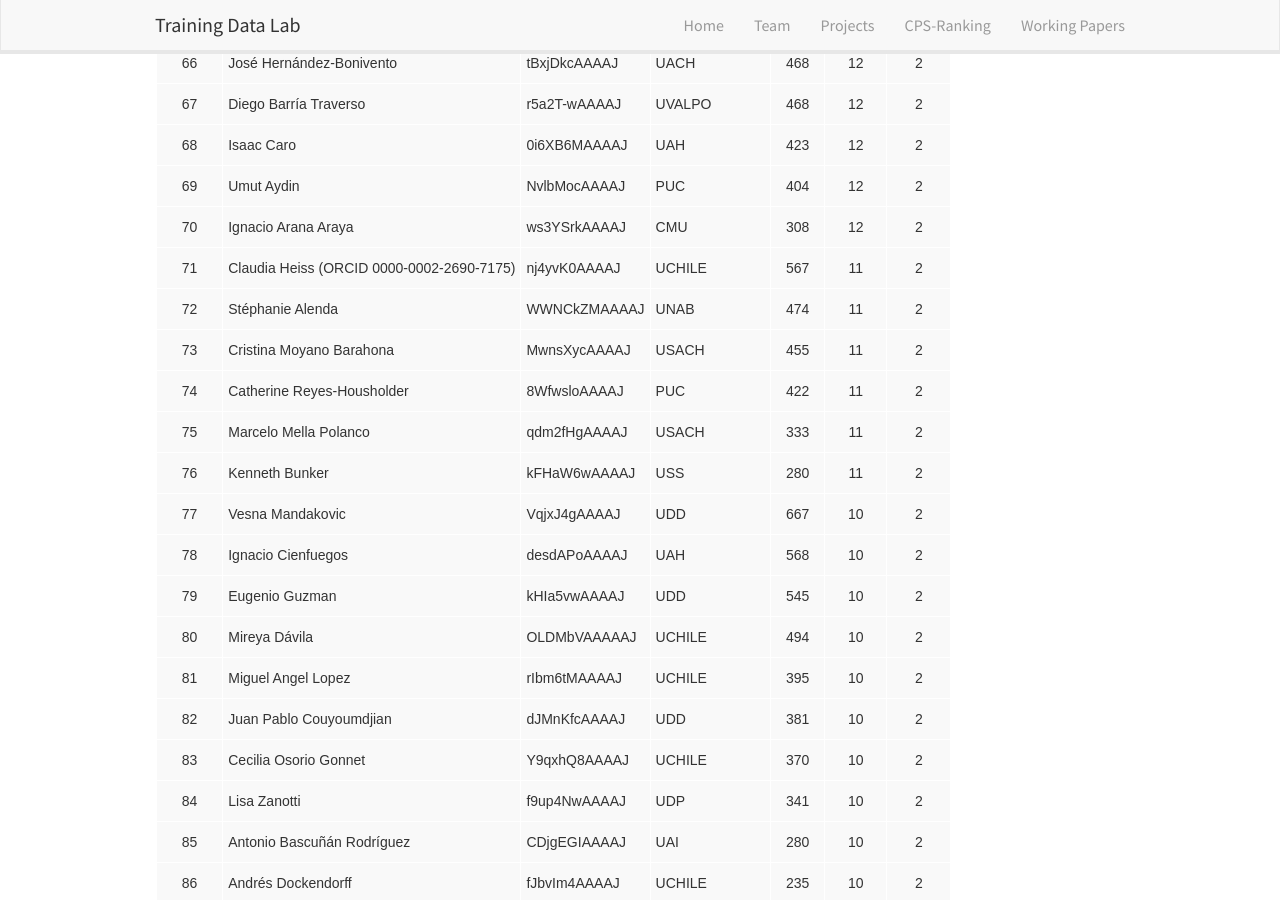
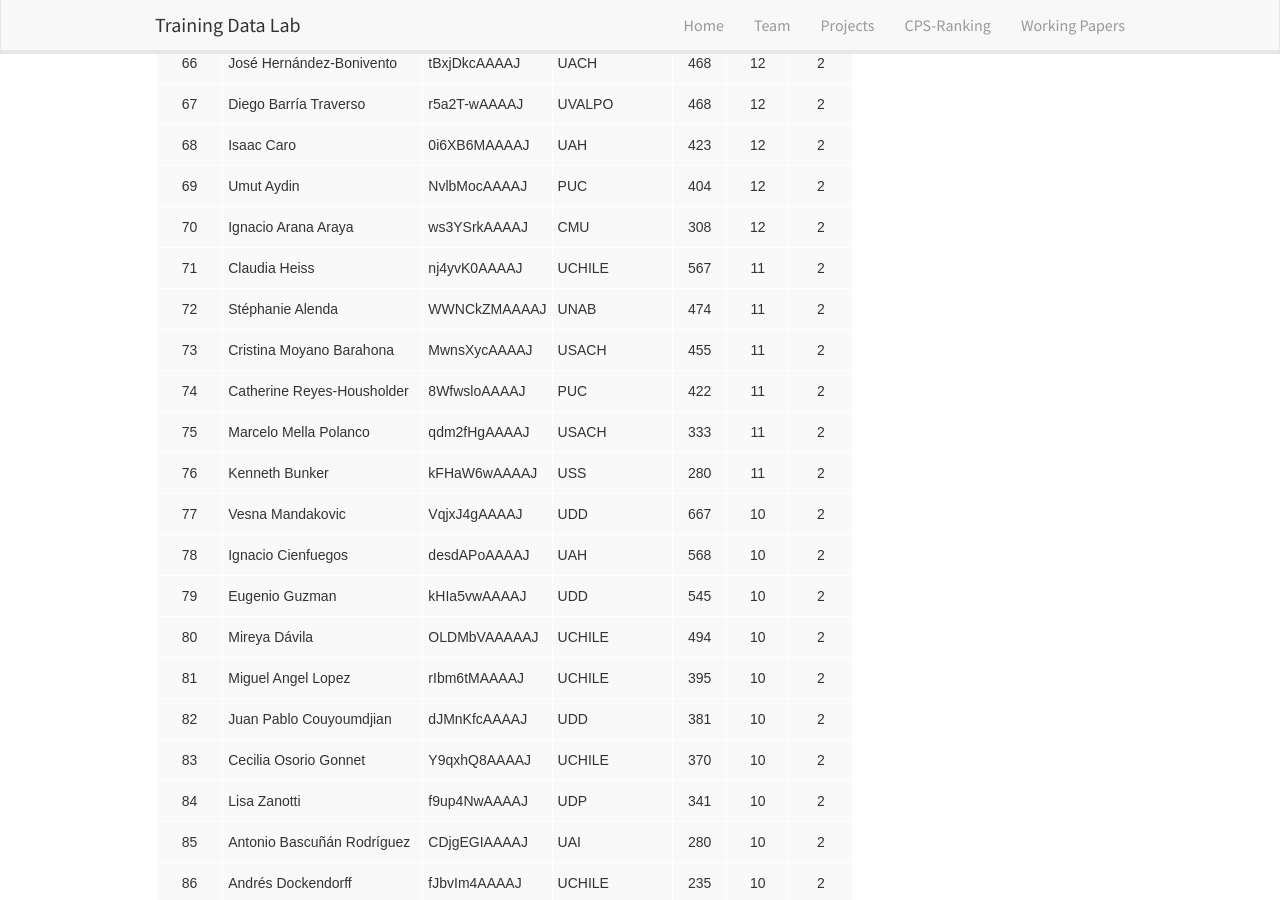
Before and after one commit to training-datalab/old-training-datalab.com, a Jekyll site: the page built from _pages/2024-06-02-impact-ranking.md, in a window 1280 px wide and 900 px high, scrolled down 2880 px. Built offline with Jekyll 4.4.1, drawn with Linux system fonts in a browser that asks for light colours; nearby versions of some CDN libraries.

Commit message:
Update 2024-06-02-impact-ranking.md

```diff
--- a/_pages/2024-06-02-impact-ranking.md
+++ b/_pages/2024-06-02-impact-ranking.md
@@ -670,7 +670,7 @@
   </tr>
   <tr>
     <td class="tg-c3ow">71</td>
-    <td class="tg-0pky">Claudia Heiss (ORCID 0000-0002-2690-7175)</td>
+    <td class="tg-0pky">Claudia Heiss</td>
     <td class="tg-0pky">nj4yvK0AAAAJ</td>
     <td class="tg-0pky">UCHILE</td>
     <td class="tg-c3ow">567</td>
```
